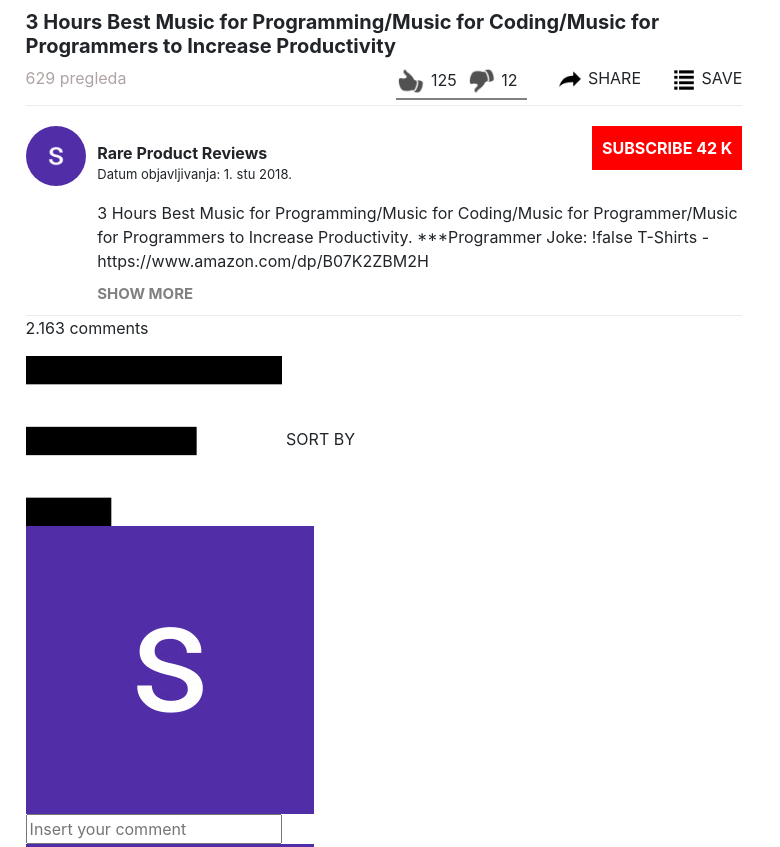
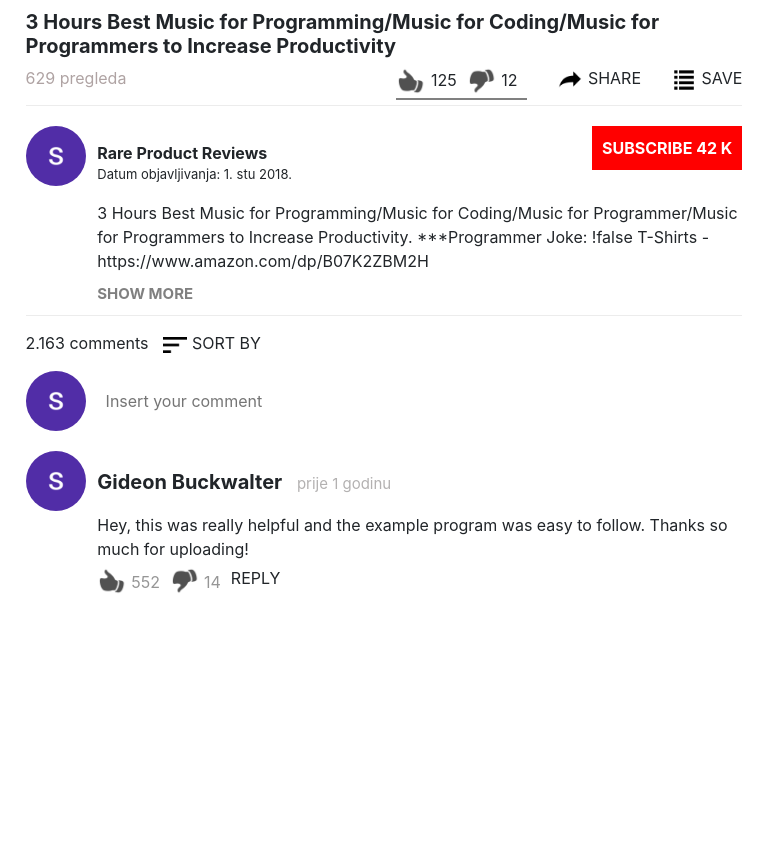
Before and after one commit to sanelca/youTube, a plain HTML site: page youTube/youtube.html in a window 1280 px wide. Shown: the part 353-1200 px from the top of the page, without its empty margins (0-780 px from the left). After the commit the page ends 1069 px from the top, so only its background shows below. Drawn offline with nearby package versions, Linux system fonts and the light colour scheme.

Commit message:
comment list part style finished

```diff
--- a/youTube/css/style.css
+++ b/youTube/css/style.css
@@ -118,73 +118,104 @@
     cursor: pointer;
 }
 .youTubeIframe .commentsPart {
-
+    float: left;
+    width: 100%;
+    margin-top: 15px;
 }
 .youTubeIframe .commentsPart .counterSortButtons {
-
+    float: left;
+    width: 100%;
 }
 .youTubeIframe .commentsPart .counterSortButtons p {
-
+    float: left;
+    margin-right: 15px;
 }
 .youTubeIframe .commentsPart .counterSortButtons .sortingList {
-
+    float: left;
+    cursor: pointer;
 }
 .youTubeIframe .commentsPart .counterSortButtons .sortingList img {
-
+    width: 24px;
 }
 .youTubeIframe .commentsPart .putComment {
-
+    float: left;
+    width: 100%;
 }
 .youTubeIframe .commentsPart .putComment .thumbnail {
-
+    float: left;
 }
 .youTubeIframe .commentsPart .putComment .thumbnail img {
-
+    width: 60px;
+    border-radius: 44px;
 }
 .youTubeIframe .commentsPart .putComment input {
-
+    border: none;
+    margin-left: 10px;
+    height: 60px;
+    width: 85%;
+    padding-left: 10px;
 }
 .youTubeIframe .commentsPart .commentList {
-
+    float: left;
+    width: 100%;
+    margin-top: 20px;
+    margin-bottom: 120px;
 }
 .youTubeIframe .commentsPart .commentList .comment {
 
 }
 .youTubeIframe .commentsPart .commentList .comment .thumbnail {
-
+    float: left;
+    width: 10%;
 }
 .youTubeIframe .commentsPart .commentList .comment .thumbnail img {
 
+    width: 60px;
+    border-radius: 42px;
 }
 .youTubeIframe .commentsPart .commentList .comment .contentOfCommment{
-
+    float: left;
+    width: 90%;
 }
 .youTubeIframe .commentsPart .commentList .comment .contentOfCommment .authorName {
 
 }
 .youTubeIframe .commentsPart .commentList .comment .contentOfCommment .authorName h3 {
-
+    margin: 0;
+    margin-top: 19px;
+    font-size: 20px;
 }
 .youTubeIframe .commentsPart .commentList .comment .contentOfCommment .authorName h3 span {
-
+    font-size: 15px;
+    color: #b3b1b1;
+    font-weight: normal;
+    margin-left: 10px;
 }
 .youTubeIframe .commentsPart .commentList .comment .contentOfCommment p {
-
+    float: left;
+    width: 100%;
+    margin-top: 19px;
+    margin-bottom: 5px;
 }
 .youTubeIframe .commentsPart .commentList .comment .contentOfCommment .likeDislikeInComments {
-
+    float: left;
+    width: 100%;
 }
 .youTubeIframe .commentsPart .commentList .comment .contentOfCommment .likeDislikeInComments .likeDislike {
-
+     float: left;
+    margin-right: 10px;
 }
 .youTubeIframe .commentsPart .commentList .comment .contentOfCommment .likeDislikeInComments .likeDislike .Icone {
 
 }
 .youTubeIframe .commentsPart .commentList .comment .contentOfCommment .likeDislikeInComments .likeDislike .Icone img{
-
+    width: 30px;
 }
 .youTubeIframe .commentsPart .commentList .comment .contentOfCommment .likeDislikeInComments .likeDislike .likeDislikeCounter {
-
+    margin-top: 4px;
+    float: right;
+    margin-left: 4px;
+    color: #969696;
 }
 .youTubeIframe .commentsPart .commentList .comment .replyButton {
 
```
